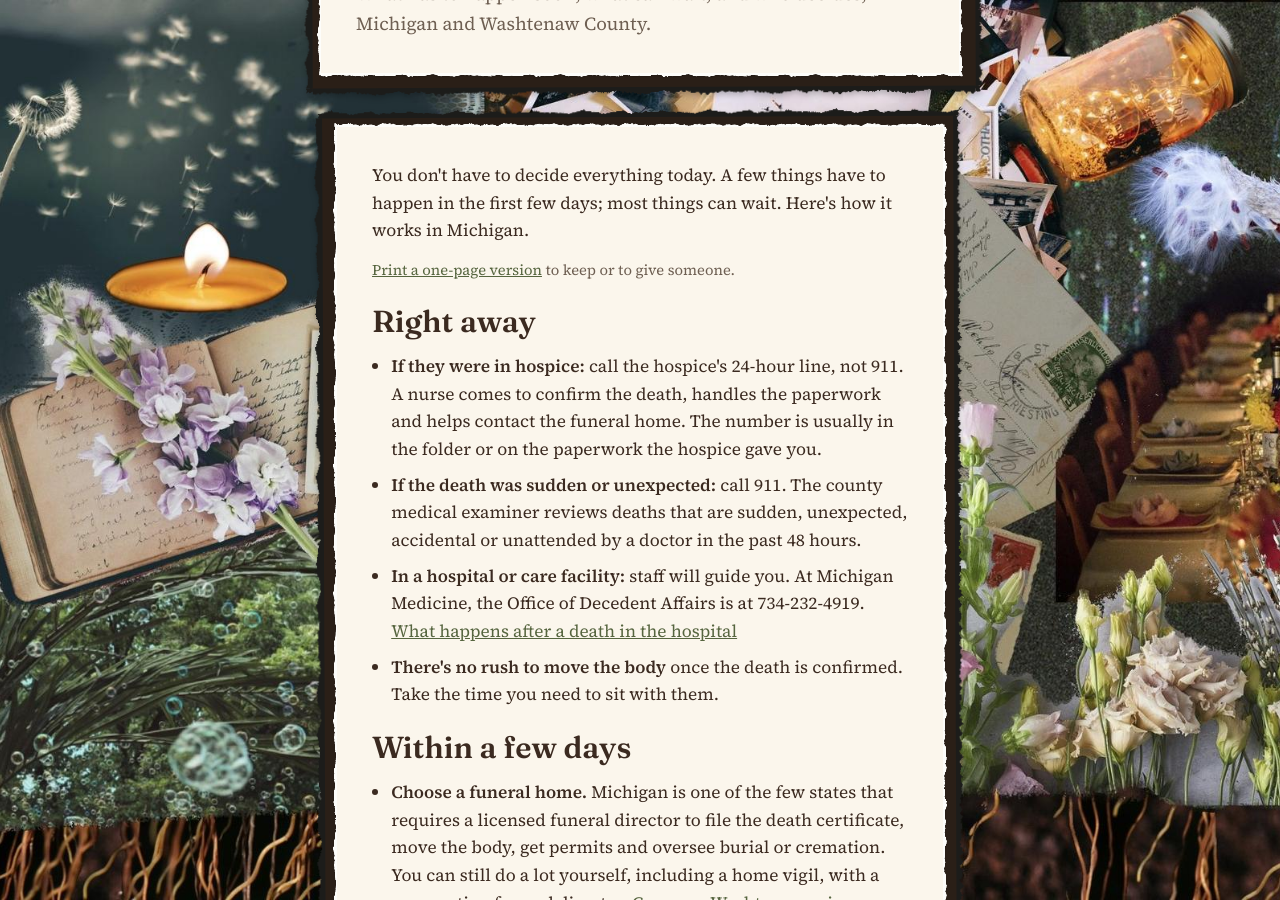
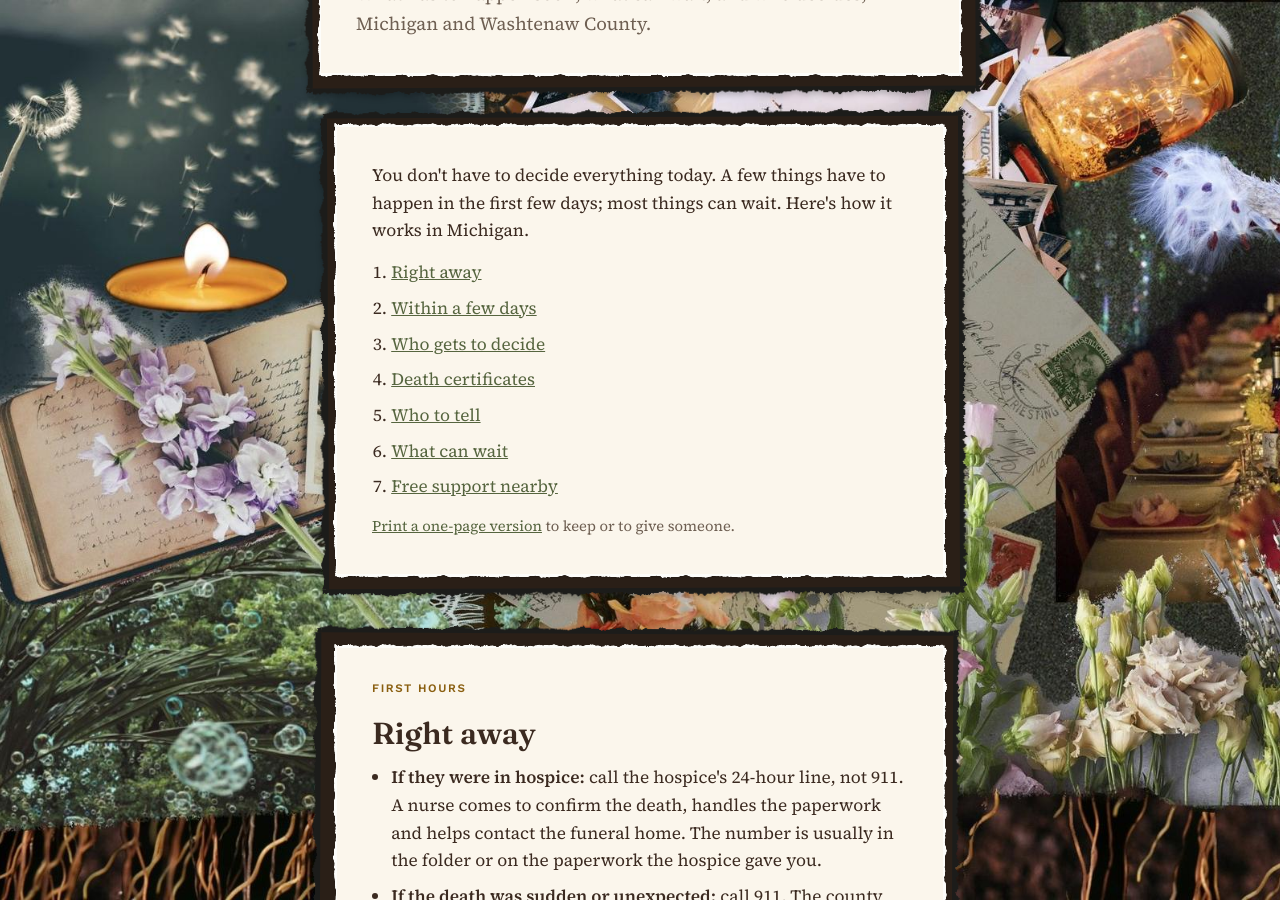
Before and after one commit to katekelley/graveandseed, a Jekyll site: the page built from resources/first-week.html, in a window 1280 px wide and 900 px high, scrolled down 340 px. Built offline with Jekyll 4.4.1, drawn with Linux system fonts in a browser that asks for light colours; some of the changed text lies outside the part shown.

Commit message:
First-week guide: one card per section, with an on-this-page list
Co-Authored-By: Claude Opus 5.5 <noreply@anthropic.com>
Claude-Session: https://claude.ai/code/session_011MgnuDPPcyysDfMpMHL2sF

```diff
--- a/resources/first-week.html
+++ b/resources/first-week.html
@@ -9,8 +9,20 @@ permalink: /resources/first-week/
 ---
 <section class="prose">
   <p>You don't have to decide everything today. A few things have to happen in the first few days; most things can wait. Here's how it works in Michigan.</p>
+  <ol>
+    <li><a href="#right-away">Right away</a></li>
+    <li><a href="#within-a-few-days">Within a few days</a></li>
+    <li><a href="#who-decides">Who gets to decide</a></li>
+    <li><a href="#death-certificates">Death certificates</a></li>
+    <li><a href="#who-to-tell">Who to tell</a></li>
+    <li><a href="#what-can-wait">What can wait</a></li>
+    <li><a href="#support">Free support nearby</a></li>
+  </ol>
   <p class="small no-print"><a href="/handouts/first-days/">Print a one-page version</a> to keep or to give someone.</p>
+</section>
 
+<section class="prose" id="right-away">
+  <span class="label">First hours</span>
   <h2>Right away</h2>
   <ul>
     <li><strong>If they were in hospice:</strong> call the hospice's 24-hour line, not 911. A nurse comes to confirm the death, handles the paperwork and helps contact the funeral home. The number is usually in the folder or on the paperwork the hospice gave you.</li>
@@ -18,7 +30,10 @@ permalink: /resources/first-week/
     <li><strong>In a hospital or care facility:</strong> staff will guide you. At Michigan Medicine, the Office of Decedent Affairs is at 734-232-4919. <a href="/resources/died-in-hospital/">What happens after a death in the hospital</a></li>
     <li><strong>There's no rush to move the body</strong> once the death is confirmed. Take the time you need to sit with them.</li>
   </ul>
+</section>
 
+<section class="prose" id="within-a-few-days">
+  <span class="label">This week</span>
   <h2>Within a few days</h2>
   <ul>
     <li><strong>Choose a funeral home.</strong> Michigan is one of the few states that requires a licensed funeral director to file the death certificate, move the body, get permits and oversee burial or cremation. You can still do a lot yourself, including a home vigil, with a cooperating funeral director. <a href="/prices/">Compare Washtenaw prices</a></li>
@@ -26,16 +41,25 @@ permalink: /resources/first-week/
     <li><strong>The paperwork clock:</strong> the funeral director files the death record within 72 hours and gets the burial or cremation permit. For cremation, the county medical examiner signs off first.</li>
     <li><strong>Decide on burial or cremation.</strong> If you choose direct cremation, the celebration can happen weeks later. <a href="/resources/caskets/">Lower-cost options</a> &middot; <a href="/resources/green-burial/">Green burial</a></li>
   </ul>
+</section>
 
+<section class="prose" id="who-decides">
+  <span class="label">The law</span>
   <h2>Who gets to decide</h2>
   <p>Michigan law sets the order: a funeral representative the person named in writing, then a spouse, adult children, grandchildren, parents, grandparents, siblings, and so on. <strong>Unmarried partners and chosen family aren't on the list</strong> unless they were named as funeral representative. <a href="/resources/planning-ahead/">How to name one</a></p>
+</section>
 
+<section class="prose" id="death-certificates">
+  <span class="label">Paperwork</span>
   <h2>Death certificates</h2>
   <ul>
     <li>For deaths in Washtenaw County, the County Clerk charges $15 for the first certified copy and $5 for each additional copy ordered at the same time. (734) 222-6720, <a href="https://www.washtenaw.org/vitalrecords" rel="noopener">washtenaw.org/vitalrecords</a></li>
     <li>Your funeral director can usually order them for you. Banks, insurers, pensions and the Secretary of State each tend to want a certified copy, so order several at once while they're cheap.</li>
   </ul>
+</section>
 
+<section class="prose" id="who-to-tell">
+  <span class="label">Agencies and accounts</span>
   <h2>Who to tell</h2>
   <ul>
     <li><strong>Social Security:</strong> funeral homes usually report the death. Otherwise call 800-772-1213. A surviving spouse or eligible child may get a $255 payment.</li>
@@ -43,7 +67,10 @@ permalink: /resources/first-week/
     <li><strong>One credit bureau:</strong> notifying one passes it to the others.</li>
     <li>Employer, banks, insurers and pension, when you're ready.</li>
   </ul>
+</section>
 
+<section class="prose" id="what-can-wait">
+  <span class="label">Later</span>
   <h2>What can wait</h2>
   <ul>
     <li><strong>The estate.</strong> In Michigan, if the estate is small (under $53,000 for 2026 deaths, not counting real estate), you may be able to use a small estate affidavit after 28 days instead of probate. Washtenaw County Probate Court: 101 E. Huron St., (734) 222-3072.</li>
@@ -51,13 +78,16 @@ permalink: /resources/first-week/
     <li><strong>Taxes:</strong> a final tax return is due on the usual schedule.</li>
     <li><strong>The celebration of life.</strong> It can happen weeks or months later. <a href="/resources/plan-a-celebration-of-life/">How to plan one</a>, or <a href="/services/">I can plan it with you</a>.</li>
   </ul>
+</section>
 
+<section class="prose" id="support">
+  <span class="label">Support</span>
   <h2>Free support nearby</h2>
   <ul>
     <li><strong>Arbor Hospice grief support</strong> is free and open to anyone in the community, not only hospice families: 734-709-3088.</li>
     <li><strong>Ele's Place</strong> runs free grief groups for children and teens, and their adults: 734-929-6640.</li>
     <li><strong>Ann Arbor Death Cafe</strong> meets monthly, online and at Crazy Wisdom on Main Street, for anyone who wants to talk openly about death.</li>
   </ul>
+</section>
 
-  <p class="small">This is general information, not legal advice. Checked November 2026. Sources include Michigan law (MCL 700.3206, 333.2843, 333.2848; Mich Admin Code R 325.2), LARA, Washtenaw County, the Social Security Administration and the VA. Spot an error? Email {{ site.data.content.email }}.</p>
-</section>
+<p class="note small">This is general information, not legal advice. Checked November 2026. Sources include Michigan law (MCL 700.3206, 333.2843, 333.2848; Mich Admin Code R 325.2), LARA, Washtenaw County, the Social Security Administration and the VA. Spot an error? Email {{ site.data.content.email }}.</p>
```
